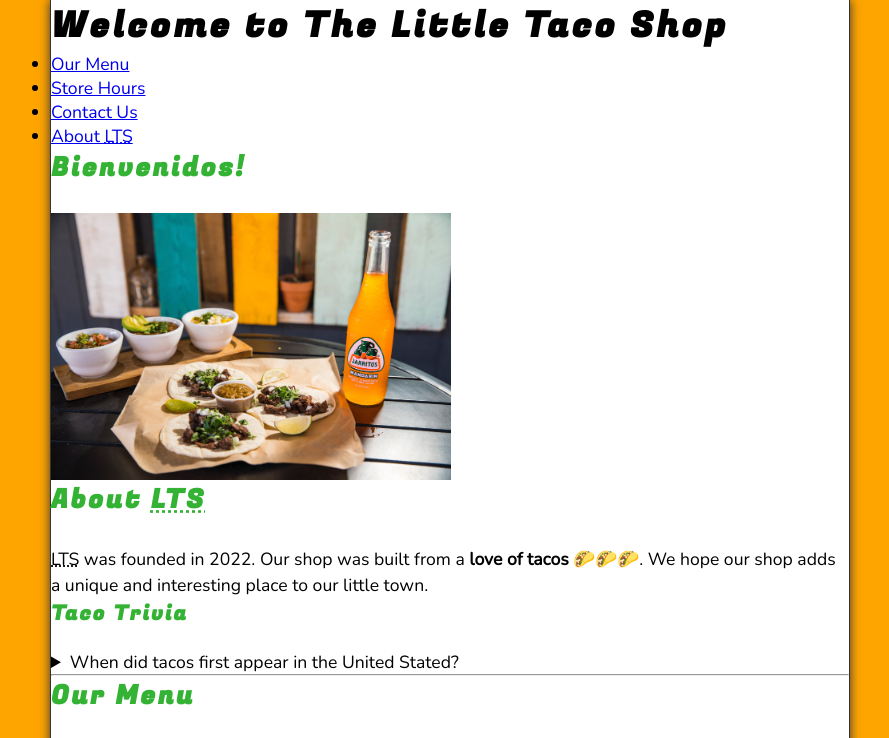
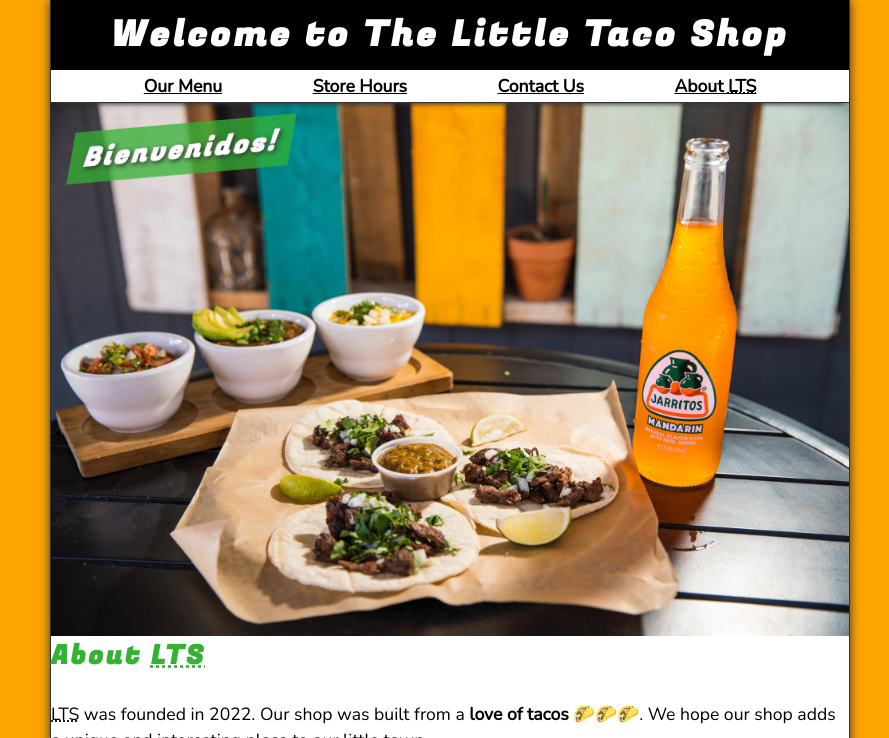
Before and after one commit to mudasir649/ccs_complete, a plain HTML site: page lesson_24/index.html in a window 1280 px wide. Shown: the top 738 px of the page, without its empty margins (190-1079 px from the left). Drawn offline with nearby package versions, Linux system fonts and the light colour scheme.

Commit message:
added new in lesson 24

```diff
--- a/lesson_24/css/style.css
+++ b/lesson_24/css/style.css
@@ -36,9 +36,25 @@ textarea{
     --FONT-COLOR: #000;
     --BORDER-COLOR: #333;
     --HIGHLIGHT-COLOR: rgb(51, 178, 51);
+    --LINK-COLOR: #000;
+    --LINK-HOVER: hsla(0, 0%, 0%, 0.6);
+    --LINK-ACTIVE: orange;
+    --HEADER-BGCOLOR: #000;
+    --HEADER-COLOR: #FFF;
+    --NAV-BGCOLOR: #FFF;
+    --HERO-BGCOLOR: rgba(51, 178, 51, 0.75);
+    --HERO-COLOR: #fff;
 
     /* BORDERS */
     --BORDERS: 1px solid var(--BORDER-COLOR);
+
+    /* STANDARD PADDING */
+    --PADDING-TB: 0.25em;
+    --PADDING-SIDE: 2.5%;
+
+    /* STANDARD MARGIN */
+    --MARGIN: clamp(1em, 2.5vh, 1.5em) 0;
+
 }
 
 /* || UTILITY CLASSES */
@@ -90,3 +106,80 @@ h2, h3{
 p{
     line-height: 1.5;
 }
+
+a:any-link{
+    color: var(--LINK-COLOR);
+}
+
+a:hover,
+a:focus-visible{
+    color: var(--LINK-HOVER);
+}
+
+a:active{
+    color: var(--LINK-ACTIVE);
+}
+
+/* HEADER */
+.header{
+    position: sticky;
+    top: 0;
+    z-index: 1;
+}
+
+.header__h1{
+    text-align: center;
+    background-color: var(--HEADER-BGCOLOR);
+    color: var(--HEADER-COLOR);
+    padding: var(--PADDING-TB) var(--PADDING-SIDE);
+}
+
+.header__nav{
+   background-color: var(--NAV-BGCOLOR);
+   border-bottom: var(--BORDERS);
+   font-weight: bold;
+   box-shadow: 0 6px 5px -5px var(--BORDER-COLOR);
+}
+
+.header__ul{
+    padding: var(--PADDING-TB) var(--PADDING-SIDE);
+    list-style-type: none;
+    display: flex;
+    justify-content: space-evenly;
+    gap: 1rem;
+}
+
+/* || HERO */
+
+.hero{
+    position: relative;
+}
+
+.hero__h2{
+    background-color: var(--HERO-BGCOLOR);
+    color: var(--HERO-COLOR);
+    padding: 0.25em 0.5em;
+    text-shadow: 2px 2px 5px var(--BORDER-COLOR);
+    position: absolute;
+    top: -100px;
+    left: 20px;
+    animation: showWelcome 0.5s ease-in-out 1s forwards;
+}
+
+@keyframes showWelcome{
+    0%{
+        top: -20px;
+        transform: skew(0deg, -5deg) scaleY(0);
+    }
+
+    80%{
+        top: 30px;
+        transform: skew(10deg, -5deg) scaleY(1.2);
+    }
+
+    100%{
+        top: 20px;
+        transform: skew(-10deg, -5deg) scaleY(1)
+    }
+
+}
--- a/lesson_24/index.html
+++ b/lesson_24/index.html
@@ -35,8 +35,8 @@
     <section class="hero">
         <h2 class="hero__h2">Bienvenidos!</h2>
         <figure>
-            <img src="img/tacos_and_drink_1000x667.png" alt="Tacos and a Drink" title="We love tacos!" width="400"
-                height="267">
+            <img src="img/tacos_and_drink_1000x667.png" alt="Tacos and a Drink" title="We love tacos!" width="1000"
+                height="667">
             <figcaption class="offscreen">
                 Tacos and a Drink
             </figcaption>
```
